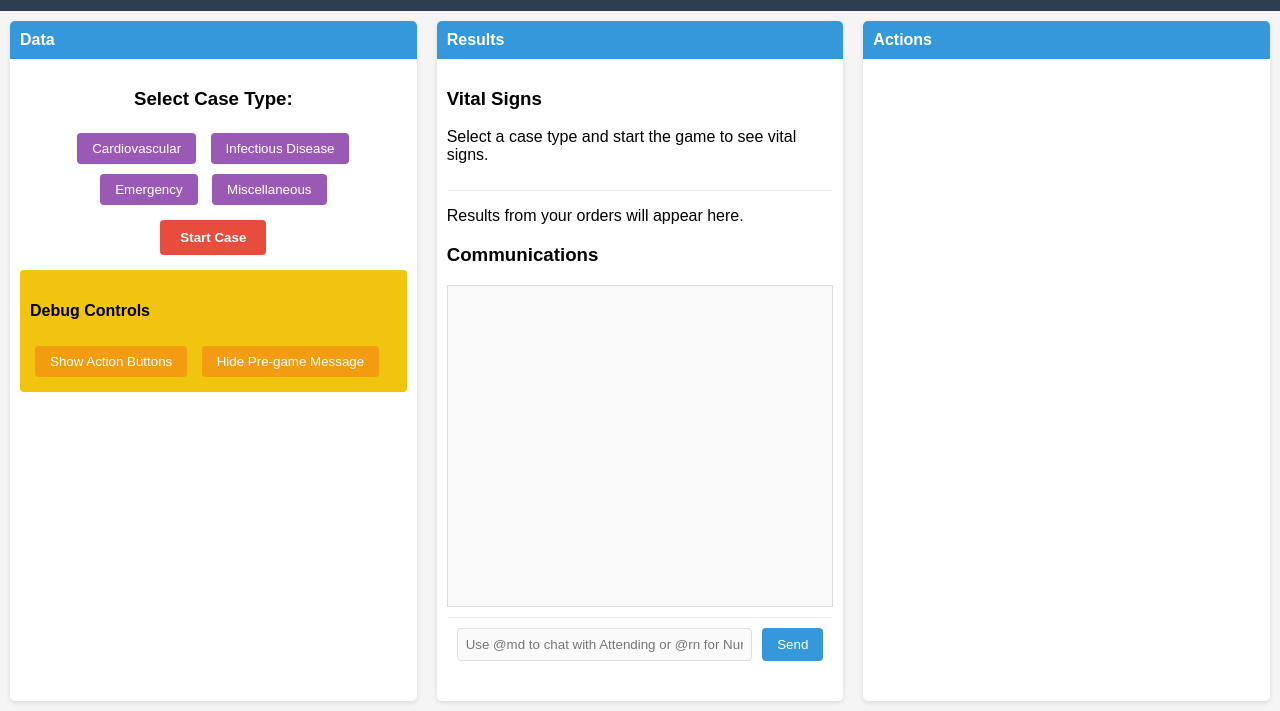
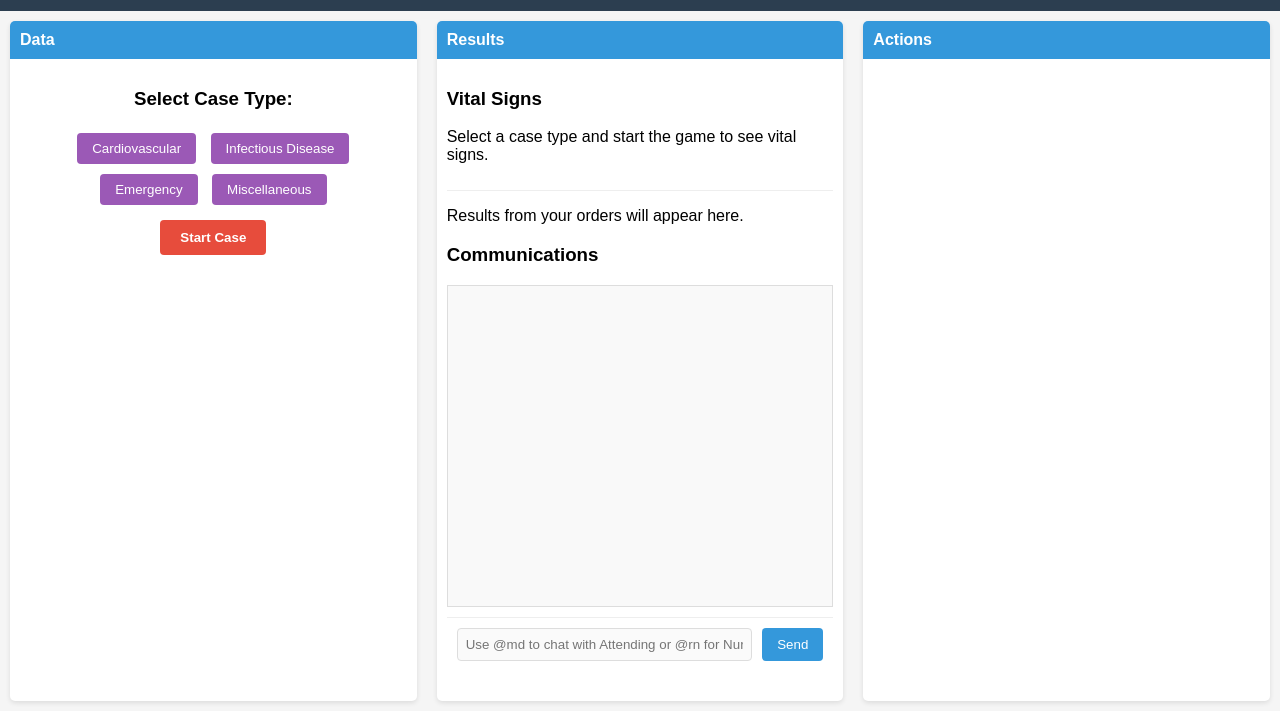
Before and after one commit to robbie-med/rhesus, a plain HTML site: page index.html in a window 1280 px wide. Shown: the part 89-800 px from the top of the page. Drawn offline with Linux system fonts and the light colour scheme.

Commit message:
Update index.html
remove
 <!-- Debug controls - can be removed after fixing -->
                <div id="debug-buttons">
                    <h4>Debug Controls</h4>
                    <button class="debug-button" onclick="document.getElementById('action-buttons').classList.remove('hidden'); console.log('Action buttons shown');">Show Action Buttons</button>
                    <button class="debug-button" onclick="document.getElementById('pre-game-message').classList.add('hidden'); console.log('Pre-game message hidden');">Hide Pre-game Message</button>
                </div>

```diff
--- a/index.html
+++ b/index.html
@@ -294,12 +294,7 @@
                     <button id="end-game" class="hidden">End Case</button>
                 </div>
 
-                <!-- Debug controls - can be removed after fixing -->
-                <div id="debug-buttons">
-                    <h4>Debug Controls</h4>
-                    <button class="debug-button" onclick="document.getElementById('action-buttons').classList.remove('hidden'); console.log('Action buttons shown');">Show Action Buttons</button>
-                    <button class="debug-button" onclick="document.getElementById('pre-game-message').classList.add('hidden'); console.log('Pre-game message hidden');">Hide Pre-game Message</button>
-                </div>
+
             </div>
         </div>
 
```
